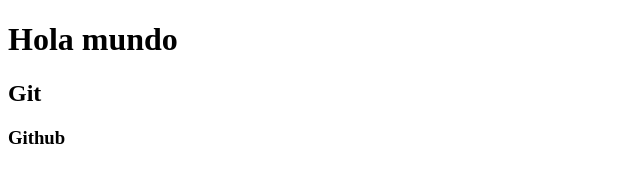
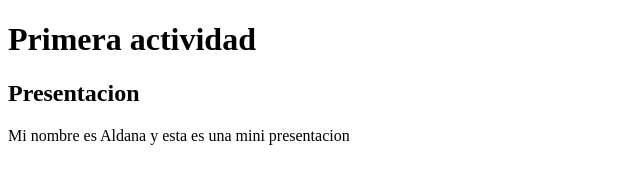
Before and after one commit to AldanaV/diplo_fullstack_2024, a plain HTML site: page index.html in a window 1280 px wide. Shown: the whole page, without its empty margins (0-640 px from the left). Drawn offline with Linux system fonts and the light colour scheme.

Commit message:
Hice una presentación como actividad

```diff
--- a/index.html
+++ b/index.html
@@ -4,11 +4,15 @@
     <meta charset="UTF-8">
     <meta http-equiv="X-UA-Compatible" content="IE=edge">
     <meta name="viewport" content="width=device-width, initial-scale=1.0">
-    <title>Document</title>
+    <title>Clase 2</title>
 </head>
 <body>
-    <h1>Hola mundo</h1>
-    <h2>Git</h2>
-    <h3>Github</h3>
+    <h1>Primera actividad</h1>
+    <h2>Presentacion</h2>
+    <div>
+        <p>Mi nombre es Aldana y esta es una mini presentacion</p>
+    </div>
+
+
 </body>
 </html>
```
